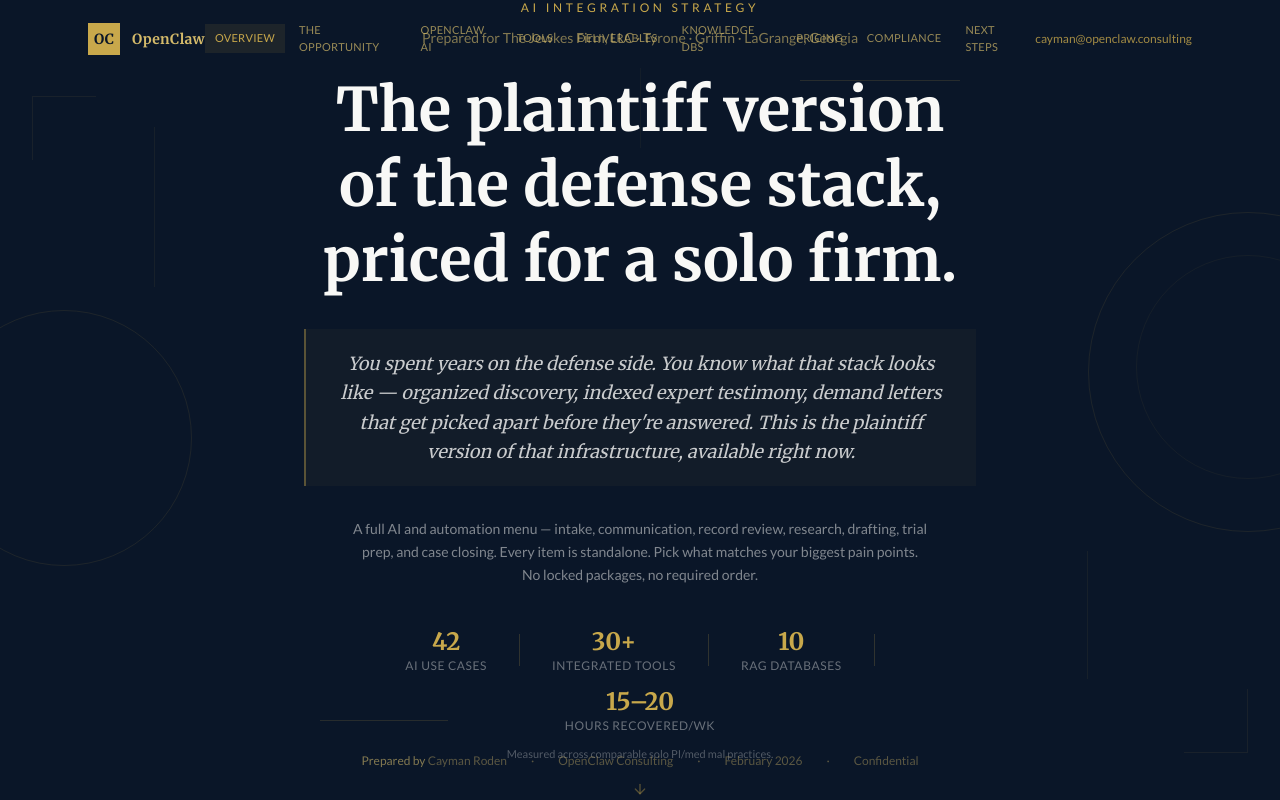
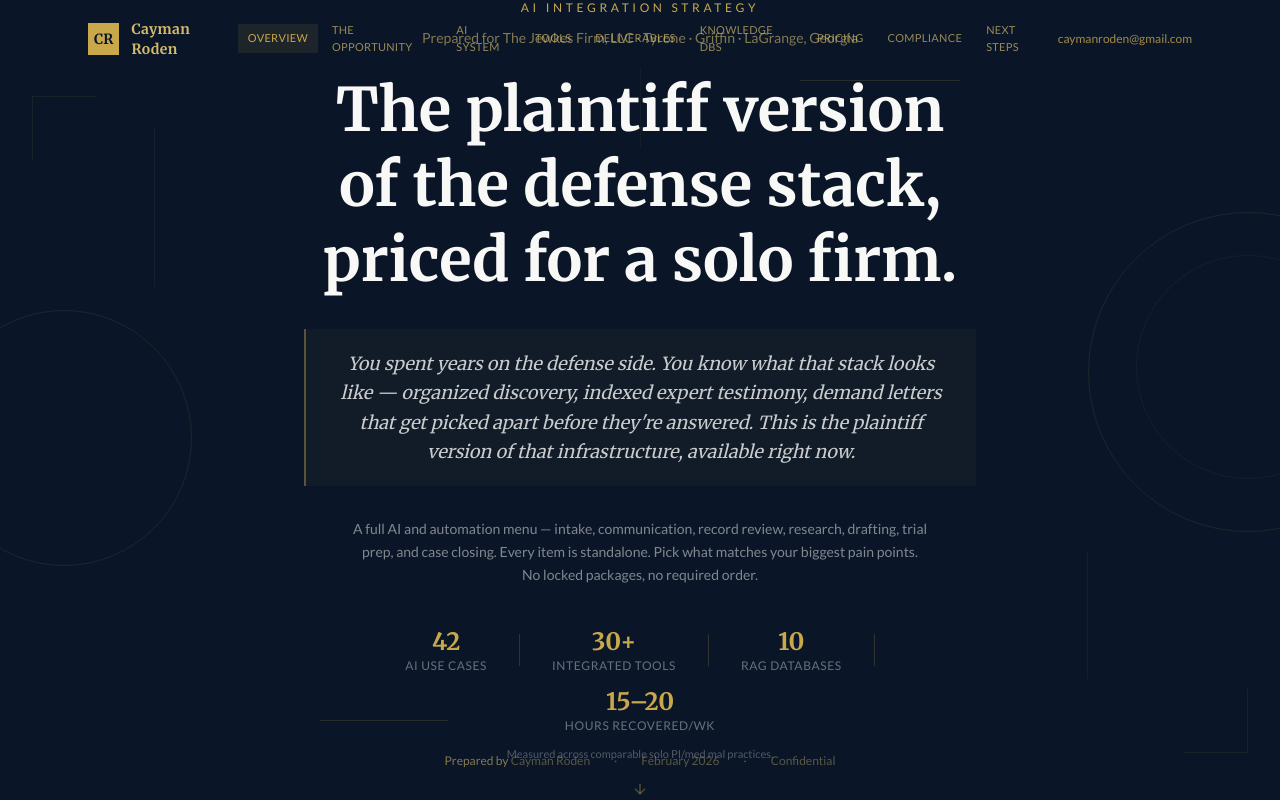
Before and after one commit to ChunkyTortoise/jewkes-consulting-redesign, a Next.js app: page / in a window 1280 px wide. Shown: the top 800 px of the page. Built offline with nearby package versions, Linux system fonts and the light colour scheme.

Commit message:
fix: update branding, email, and pricing changes
Remove "OpenClaw" references and update email, remove engagement fee.

Co-authored-by: Cayman Roden <206821033+ChunkyTortoise@users.noreply.github.com>

```diff
--- a/components/proposal/compliance-section.tsx
+++ b/components/proposal/compliance-section.tsx
@@ -9,12 +9,12 @@ const complianceItems = [
   {
     icon: Shield,
     title: "Citation Verification",
-    description: "OpenClaw's legal research configuration includes automatic citation verification against Westlaw/Casetext. All AI-generated research outputs are flagged if verification fails. Georgia courts have issued sanctions for AI-hallucinated citations.",
+    description: "The legal research configuration includes automatic citation verification against Westlaw/Casetext. All AI-generated research outputs are flagged if verification fails. Georgia courts have issued sanctions for AI-hallucinated citations.",
   },
   {
     icon: Lock,
     title: "Confidentiality",
-    description: "All client case data accessed during configuration handled per legal industry data security standards. OpenClaw Consulting will not retain, copy, or use any client case data for any purpose other than completing the deliverables.",
+    description: "All client case data accessed during configuration handled per legal industry data security standards. Cayman Roden will not retain, copy, or use any client case data for any purpose other than completing the deliverables.",
   },
   {
     icon: FileCheck,
@@ -36,11 +36,11 @@ const complianceItems = [
 const engagementTerms = [
   {
     title: "Intellectual Property",
-    content: "Upon receipt of full payment, all configured systems, templates, knowledge databases, and documentation are the property of The Jewkes Firm. OpenClaw retains the right to use general methodologies and non-client-specific frameworks.",
+    content: "Upon receipt of full payment, all configured systems, templates, knowledge databases, and documentation are the property of The Jewkes Firm. Cayman Roden retains the right to use general methodologies and non-client-specific frameworks.",
   },
   {
     title: "Limitation of Liability",
-    content: "OpenClaw is not responsible for case outcomes, third-party vendor performance issues, or any claim arising from failure to supervise AI outputs before use in legal proceedings.",
+    content: "Cayman Roden is not responsible for case outcomes, third-party vendor performance issues, or any claim arising from failure to supervise AI outputs before use in legal proceedings.",
   },
   {
     title: "Termination",
--- a/components/proposal/footer.tsx
+++ b/components/proposal/footer.tsx
@@ -5,28 +5,22 @@ export function Footer() {
         <div className="flex flex-col items-center gap-6 md:flex-row md:justify-between">
           <div className="flex items-center gap-3">
             <div className="flex h-8 w-8 items-center justify-center rounded-sm bg-gold">
-              <span className="font-serif text-sm font-bold text-navy">OC</span>
+              <span className="font-serif text-sm font-bold text-navy">CR</span>
             </div>
             <div>
-              <p className="font-serif text-sm font-bold text-gold-light">OpenClaw Consulting</p>
+              <p className="font-serif text-sm font-bold text-gold-light">Cayman Roden</p>
               <p className="font-sans text-[11px] text-primary-foreground/40">
-                Cayman Roden &middot; AI Integration Consultant
+                AI Integration Consultant
               </p>
             </div>
           </div>
 
           <div className="flex flex-col items-center gap-2 md:items-end">
             <a
-              href="mailto:cayman@openclaw.consulting"
+              href="mailto:caymanroden@gmail.com"
               className="font-sans text-xs text-gold/60 transition-colors hover:text-gold"
             >
-              cayman@openclaw.consulting
-            </a>
-            <a
-              href="https://openclaw.consulting"
-              className="font-sans text-[11px] text-primary-foreground/30 transition-colors hover:text-primary-foreground/50"
-            >
-              openclaw.consulting
+              caymanroden@gmail.com
             </a>
           </div>
         </div>
--- a/components/proposal/hero.tsx
+++ b/components/proposal/hero.tsx
@@ -97,8 +97,6 @@ export function Hero() {
         <div className="flex flex-wrap items-center justify-center gap-x-6 gap-y-1 font-sans text-xs text-gold-light/40">
           <span><span className="text-gold-light/60">Prepared by</span> Cayman Roden</span>
           <span className="hidden sm:inline">&middot;</span>
-          <span>OpenClaw Consulting</span>
-          <span className="hidden sm:inline">&middot;</span>
           <span>February 2026</span>
           <span className="hidden sm:inline">&middot;</span>
           <span>Confidential</span>
--- a/components/proposal/navigation.tsx
+++ b/components/proposal/navigation.tsx
@@ -7,7 +7,7 @@ import { Menu, X, ArrowUp } from "lucide-react"
 const navItems = [
   { label: "Overview", href: "#overview" },
   { label: "The Opportunity", href: "#opportunity" },
-  { label: "OpenClaw AI", href: "#openclaw" },
+  { label: "AI System", href: "#openclaw" },
   { label: "Tools", href: "#tools" },
   { label: "Deliverables", href: "#deliverables" },
   { label: "Knowledge DBs", href: "#rag" },
@@ -87,10 +87,10 @@ export function Navigation() {
         <div className="mx-auto flex max-w-6xl items-center justify-between px-6 py-4">
           <a href="#overview" className="flex items-center gap-3">
             <div className="flex h-8 w-8 items-center justify-center rounded-sm bg-gold">
-              <span className="font-serif text-sm font-bold text-navy">OC</span>
+              <span className="font-serif text-sm font-bold text-navy">CR</span>
             </div>
             <span className="font-serif text-sm font-bold tracking-wide text-gold-light">
-              OpenClaw
+              Cayman Roden
             </span>
           </a>
 
@@ -114,10 +114,10 @@ export function Navigation() {
 
           <div className="flex items-center gap-4">
             <a
-              href="mailto:cayman@openclaw.consulting"
+              href="mailto:caymanroden@gmail.com"
               className="hidden text-xs font-sans font-medium text-gold/80 transition-colors hover:text-gold lg:block"
             >
-              cayman@openclaw.consulting
+              caymanroden@gmail.com
             </a>
 
             {/* Mobile menu toggle */}
@@ -153,11 +153,11 @@ export function Navigation() {
             ))}
             <div className="mt-6 h-px w-full max-w-xs bg-navy-mid" />
             <a
-              href="mailto:cayman@openclaw.consulting"
+              href="mailto:caymanroden@gmail.com"
               onClick={() => setMobileOpen(false)}
               className="mt-2 font-sans text-xs font-medium text-gold/60 transition-colors hover:text-gold"
             >
-              cayman@openclaw.consulting
+              caymanroden@gmail.com
             </a>
           </div>
         </div>
--- a/components/proposal/next-steps-section.tsx
+++ b/components/proposal/next-steps-section.tsx
@@ -70,15 +70,15 @@ export function NextStepsSection() {
             problem first.
           </p>
           <a
-            href="mailto:cayman@openclaw.consulting"
+            href="mailto:caymanroden@gmail.com"
             className="inline-flex items-center gap-2 rounded-sm bg-gold px-8 py-3.5 font-sans text-sm font-semibold text-navy transition-all hover:bg-gold-light"
           >
             <Mail className="h-4 w-4" />
-            cayman@openclaw.consulting
+            caymanroden@gmail.com
             <ArrowRight className="h-4 w-4" />
           </a>
           <p className="mt-4 font-sans text-xs text-primary-foreground/30">
-            Cayman Roden &middot; AI Integration Consultant &middot; OpenClaw Consulting
+            Cayman Roden &middot; AI Integration Consultant
           </p>
         </div>
       </div>
--- a/components/proposal/openclaw-section.tsx
+++ b/components/proposal/openclaw-section.tsx
@@ -143,14 +143,14 @@ export function OpenClawSection() {
         {/* Header */}
         <div className="mb-6 flex items-center gap-3">
           <div className="flex h-10 w-10 items-center justify-center rounded-sm bg-gold">
-            <span className="font-serif text-base font-bold text-navy">OC</span>
+            <span className="font-serif text-base font-bold text-navy">AI</span>
           </div>
           <div>
             <p className="font-sans text-xs font-semibold uppercase tracking-[0.2em] text-gold">
               Section 2 &middot; AI Legal Assistant
             </p>
             <h2 className="font-serif text-3xl font-bold text-primary-foreground md:text-4xl">
-              OpenClaw
+              Custom AI Assistant
             </h2>
           </div>
         </div>
--- a/components/proposal/pricing-section.tsx
+++ b/components/proposal/pricing-section.tsx
@@ -32,7 +32,7 @@ const tiers = [
     description: "Foundation + the AI tools that transform how you draft, review, and prepare.",
     items: [
       "Everything in Foundation",
-      "OpenClaw AI assistant — configured for plaintiff PI/med mal, wired into Clio + Supio + Smith.ai",
+      "Custom AI assistant — configured for plaintiff PI/med mal, wired into Clio + Supio + Smith.ai",
       "EvenUp — account setup, record upload workflow, template configuration for demand types",
       "Supio — onboarding, record intake workflow, causation/deviation flagging configuration",
       "Skribe — deposition capture setup, transcript-to-RAG pipeline configuration",
@@ -75,7 +75,7 @@ const costTable = [
   { tool: "Skribe", cost: "~$349/hr live; ~$50-200/depo", note: "Per-deposition; no subscription" },
   { tool: "TrialPad", cost: "~$130 one-time", note: "iPad courtroom presentation" },
   { tool: "Microsoft Copilot", cost: "~$30/mo", note: "Email + Word AI (requires M365)" },
-  { tool: "OpenClaw", cost: "~$50/mo", note: "AI legal assistant (requires configuration)" },
+  { tool: "Custom AI Assistant", cost: "~$50/mo", note: "AI legal assistant (requires configuration)" },
   { tool: "Reviewly.ai", cost: "~$49-99/mo", note: "Google review monitoring" },
   { tool: "ChatGPT Pro", cost: "~$20/mo", note: "Content drafting" },
   { tool: "Jamie", cost: "~$24/mo", note: "Call transcription + case notes" },
@@ -91,7 +91,7 @@ const costTable = [
 const timelineSteps = [
   { week: "Week 1-2", title: "Discovery & Access", desc: "System credentials, current workflow review, Clio + Smith.ai configuration begins" },
   { week: "Week 2-4", title: "Core Setup", desc: "Intake pipeline live, deadline automation active, Case Status milestones configured" },
-  { week: "Week 4-6", title: "AI Layer", desc: "OpenClaw assistant configuration, EvenUp + Supio onboarding, document templates" },
+  { week: "Week 4-6", title: "AI Layer", desc: "AI assistant configuration, EvenUp + Supio onboarding, document templates" },
   { week: "Week 6-10", title: "Knowledge Databases", desc: "RAG builds, expert witness indexing, carrier playbook population (Full Stack only)" },
   { week: "Final Week", title: "Handoff", desc: "Staff training, documentation handoff, 30-day support period begins, completion invoice issued" },
 ]
@@ -113,30 +113,6 @@ export function PricingSection() {
           problem first. Each tier includes configuration, integration, training, staff walkthrough
           (60-90 min), system documentation, and 30-day post-launch support.
         </p>
-
-        {/* Engagement fee callout — stated upfront */}
-        <div className="mb-12 rounded-sm border border-gold/30 bg-navy p-5">
-          <div className="flex flex-col gap-4 sm:flex-row sm:items-start sm:justify-between">
-            <div>
-              <p className="mb-1 font-sans text-xs font-bold uppercase tracking-widest text-gold">
-                Consulting Engagement Fee
-              </p>
-              <p className="font-serif text-2xl font-bold text-primary-foreground">
-                $6,500 – $12,000
-              </p>
-              <p className="mt-1 font-sans text-xs leading-relaxed text-primary-foreground/60">
-                Covers configuration, integration, training, staff walkthrough, and 30-day post-launch support.
-                Distinct from the ongoing tool subscriptions shown in each tier below.
-              </p>
-            </div>
-            <div className="shrink-0 rounded-sm border border-navy-mid bg-navy-mid/40 p-4 text-left sm:text-right">
-              <p className="font-sans text-[11px] font-semibold uppercase tracking-wider text-primary-foreground/50">Payment Terms</p>
-              <p className="mt-1 font-sans text-sm font-bold text-primary-foreground">50% at kickoff</p>
-              <p className="font-sans text-sm font-bold text-primary-foreground">50% at handoff</p>
-              <p className="mt-1 font-sans text-[11px] text-primary-foreground/40">Monthly retainer available</p>
-            </div>
-          </div>
-        </div>
 
         {/* Tier cards — visually differentiated */}
         <div className="mb-16 grid gap-4 lg:grid-cols-3">
@@ -226,11 +202,11 @@ export function PricingSection() {
           })}
         </div>
 
-        {/* OpenClaw-first callout */}
+        {/* AI-first callout */}
         <div className="mb-12 rounded-sm border border-gold/20 bg-gold/5 p-5">
-          <p className="mb-1 font-sans text-xs font-bold text-gold">Want to start with OpenClaw first?</p>
+          <p className="mb-1 font-sans text-xs font-bold text-gold">Want to start with the AI assistant first?</p>
           <p className="font-sans text-xs leading-relaxed text-foreground">
-            If the AI assistant and knowledge layer are the priority, we can scope an OpenClaw-first
+            If the AI assistant and knowledge layer are the priority, we can scope an AI-first
             engagement — configure the assistant, build one or two RAG databases, and layer in the
             practice management tools afterward.
           </p>
@@ -359,16 +335,15 @@ export function PricingSection() {
           </div>
         </div>
 
-        {/* About OpenClaw Consulting */}
+        {/* About this engagement */}
         <div className="mt-6 rounded-sm border border-border bg-card p-5">
           <p className="mb-3 font-sans text-xs font-bold uppercase tracking-widest text-gold">
-            About OpenClaw Consulting
+            About This Engagement
           </p>
           <p className="mb-2 font-sans text-sm leading-relaxed text-foreground">
-            OpenClaw Consulting specializes in AI implementation for legal practices &mdash;
-            configuration, compliance, and workflow automation. Every tool in this proposal is
-            selected because it solves a specific problem for a solo plaintiff PI/med mal practice,
-            not because of a vendor relationship.
+            Every tool in this proposal is selected because it solves a specific problem for a solo
+            plaintiff PI/med mal practice, not because of a vendor relationship. Configuration,
+            compliance, and workflow automation are scoped to your practice specifically.
           </p>
           <p className="font-sans text-xs leading-relaxed text-muted-foreground">
             These are AI systems built specifically for your practice, using your cases, your experts,
--- a/components/proposal/tools-section.tsx
+++ b/components/proposal/tools-section.tsx
@@ -376,7 +376,7 @@ export function ToolsSection() {
             Tools by Problem Area
           </h2>
           <p className="mb-5 max-w-3xl font-sans text-sm leading-relaxed text-muted-foreground">
-            Thirty-plus tools across eleven problem areas form the infrastructure OpenClaw runs on.
+            Thirty-plus tools across eleven problem areas form the infrastructure this system runs on.
             Each solves a specific, expensive problem. No required order &mdash; pick what matches your
             biggest pain point first. Everything connects to Clio.
           </p>
```
